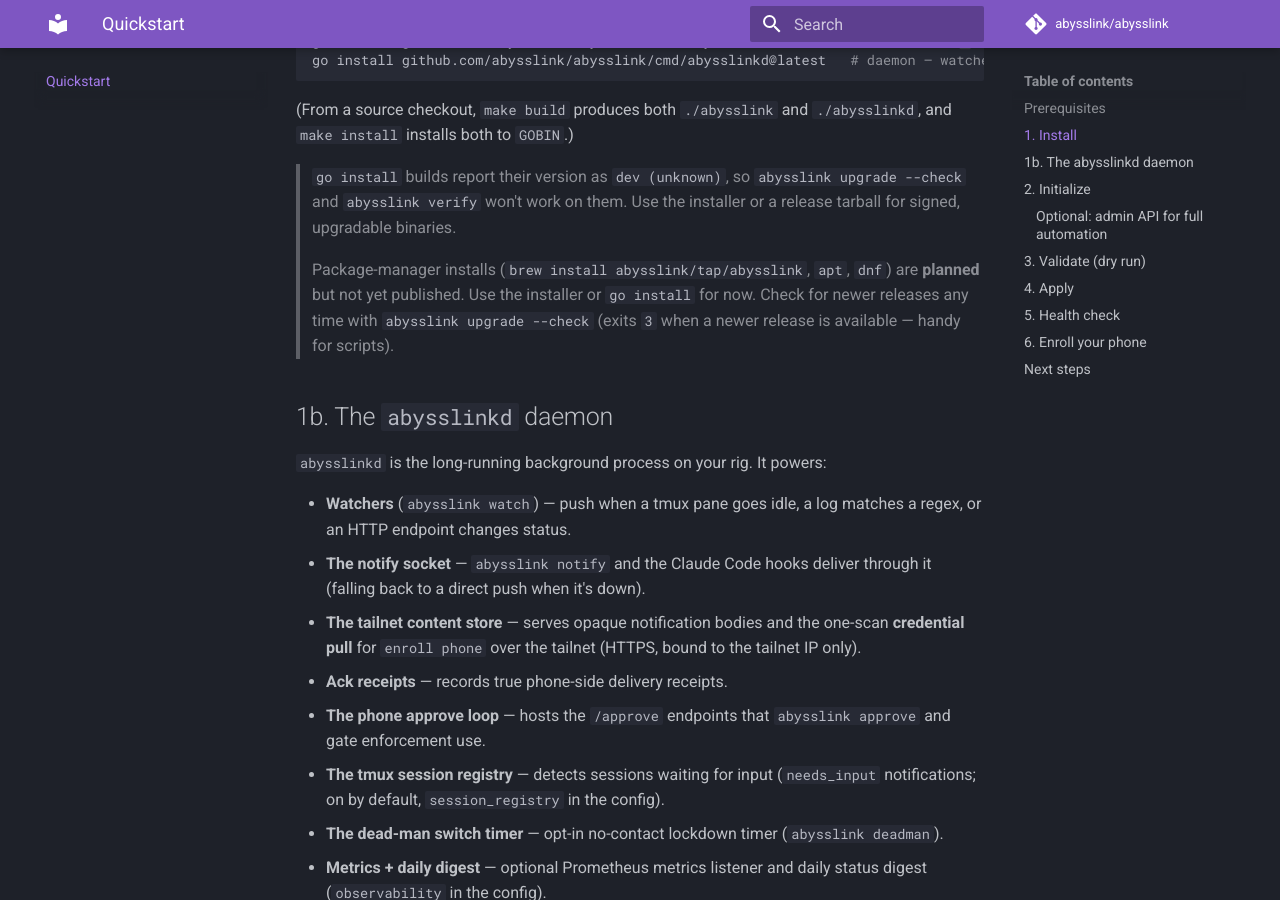
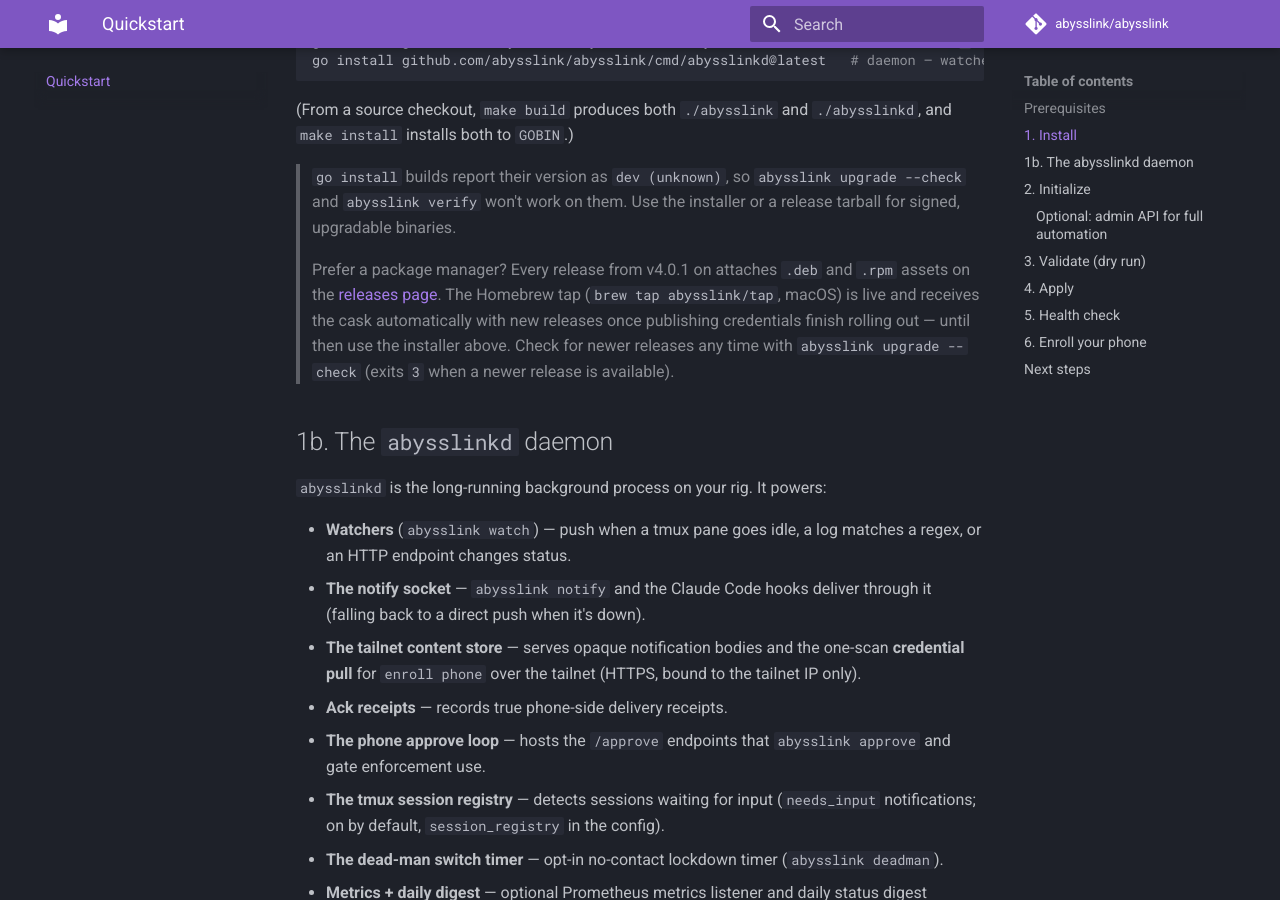
Before and after one commit to abysslink/abysslink, an MkDocs documentation site: the page built from docs/quickstart.md, in a window 1280 px wide and 900 px high, scrolled down 1117 px. Built offline with MkDocs 1.6.1 and Material for MkDocs 9.7.7, drawn with Linux system fonts in a browser that asks for light colours; comment, search, counter and statistics services are not loaded.

Commit message:
ci(release): pin GORELEASER_CURRENT_TAG; docs: v4.0.1 pins and live tap answer
goreleaser derives the release tag from git when unset, which is ambiguous
with several tags on one commit — the v4.0.1 run picked the rc.2 tag from the
same merge commit, rebuilt rc.2, and failed with 422 already_exists uploading
to the existing rc.2 release. Pinning to github.ref_name makes the pushed tag
authoritative.

Docs: version-pin examples move from the never-published v3.0.2 to v4.0.1,
and the quickstart/FAQ package-manager answers reflect reality (deb/rpm on
the releases page; tap repo live, cask lands once credentials roll out).

Co-Authored-By: Claude Fable 5 <noreply@anthropic.com>
Signed-off-by: mohandoz <mohandoz@users.noreply.github.com>

````diff
--- a/docs/quickstart.md
+++ b/docs/quickstart.md
@@ -22,7 +22,7 @@ Two environment knobs:
 
 ```sh
 # Pin a specific release instead of the latest
-curl -fsSL https://raw.githubusercontent.com/abysslink/abysslink/main/install.sh | ABYSSLINK_VERSION=v3.0.2 sh
+curl -fsSL https://raw.githubusercontent.com/abysslink/abysslink/main/install.sh | ABYSSLINK_VERSION=v4.0.1 sh
 
 # Fail closed when cosign is not installed (instead of warning and continuing)
 curl -fsSL https://raw.githubusercontent.com/abysslink/abysslink/main/install.sh | ABYSSLINK_REQUIRE_COSIGN=1 sh
@@ -41,10 +41,12 @@ go install github.com/abysslink/abysslink/cmd/abysslinkd@latest   # daemon — w
 > `abysslink upgrade --check` and `abysslink verify` won't work on them.
 > Use the installer or a release tarball for signed, upgradable binaries.
 
-> Package-manager installs (`brew install abysslink/tap/abysslink`, `apt`, `dnf`)
-> are **planned** but not yet published. Use the installer or `go install` for now.
-> Check for newer releases any time with `abysslink upgrade --check`
-> (exits `3` when a newer release is available — handy for scripts).
+> Prefer a package manager? Every release from v4.0.1 on attaches `.deb` and `.rpm`
+> assets on the [releases page](https://github.com/abysslink/abysslink/releases).
+> The Homebrew tap (`brew tap abysslink/tap`, macOS) is live and receives the cask
+> automatically with new releases once publishing credentials finish rolling out —
+> until then use the installer above. Check for newer releases any time with
+> `abysslink upgrade --check` (exits `3` when a newer release is available).
 
 ## 1b. The `abysslinkd` daemon
 
````
Also changed, not shown: docs/operations/faq.md (+2 -2 lines), 1 other file.
